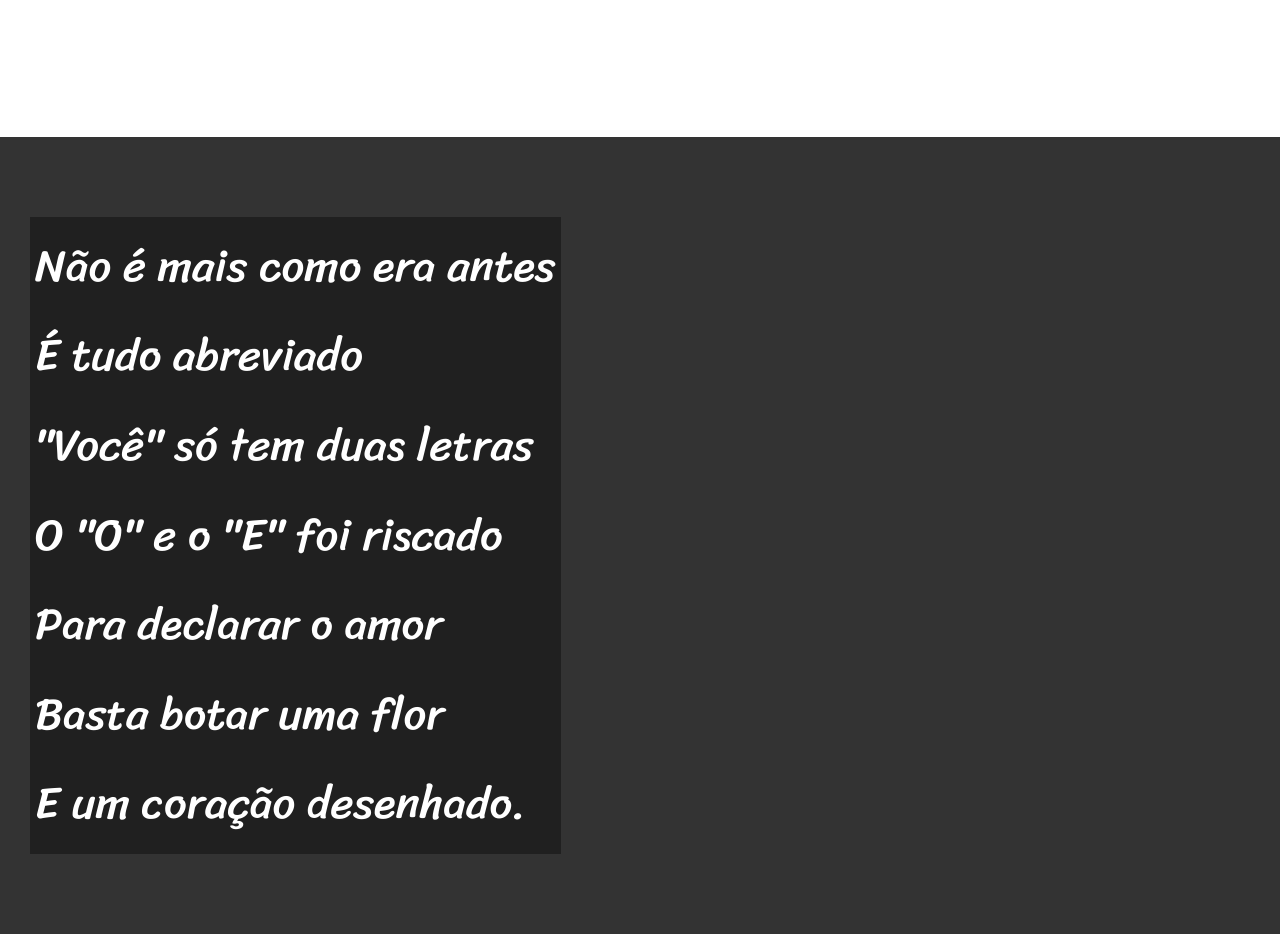
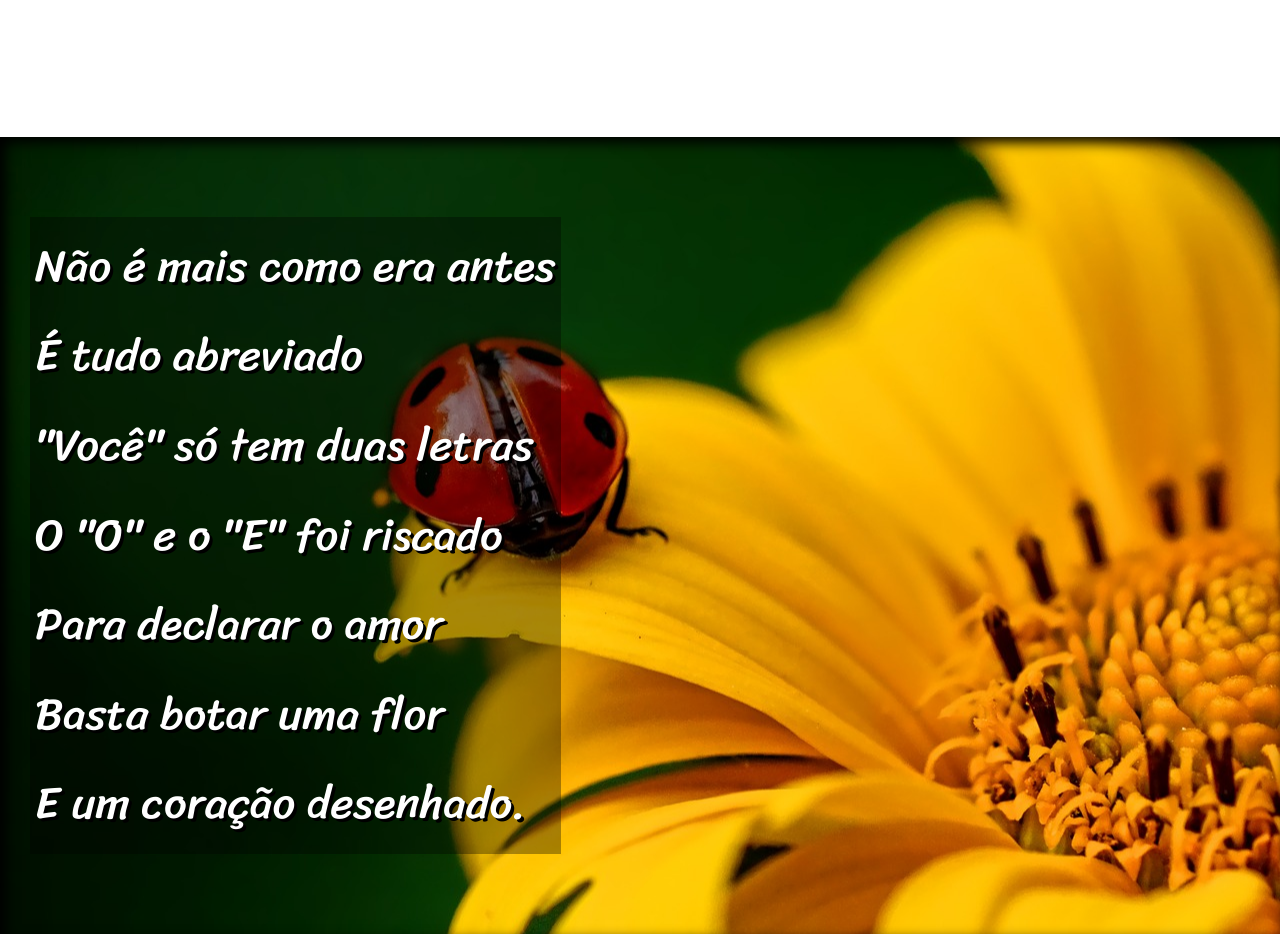
Before and after one commit to cassioramos300/desafio012, a plain HTML site: page index.html in a window 1280 px wide. Shown: the part 1000-1934 px from the top of the page. Drawn offline with Linux system fonts and the light colour scheme.

Commit message:
Update style.css

```diff
--- a/estilo/style.css
+++ b/estilo/style.css
@@ -68,7 +68,10 @@ section > p {
 section.imagem > p{
     display: inline-block;
     padding: 5px;
-    background-color: rgba(0, 0, 0, 0.366);
+    background-color: rgba(0, 0, 0, 0.342);
+    text-shadow: 3px 3px 0px black;
+    background-size: cover;
+
 }
 
 section.normal{
@@ -79,6 +82,21 @@ section.normal{
 section.imagem{
     background-color: rgb(51, 51, 51);
     color: white;
+    box-shadow: inset 6px 6px 13px 0px black;
+}
+
+section#img01 {
+             background-image: url('../imagens/background001.jpg');
+             background-position: right center;
+             background-attachment: fixed;
+
+}
+
+section#img02 {
+             background-image: url('../imagens/background002.jpg');
+             background-attachment: fixed;
+
+
 }
 
 footer{
```
